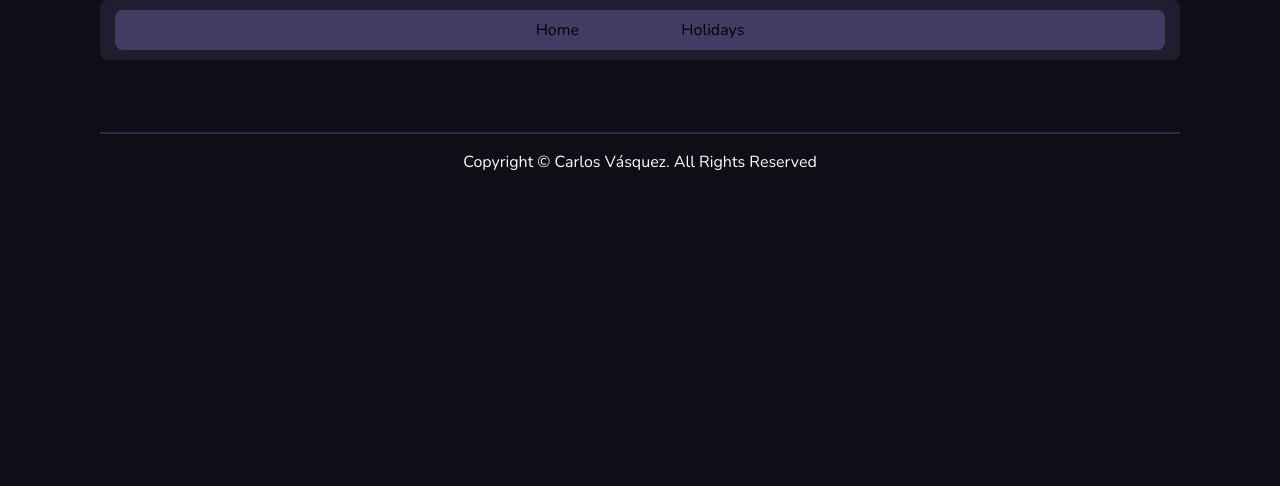
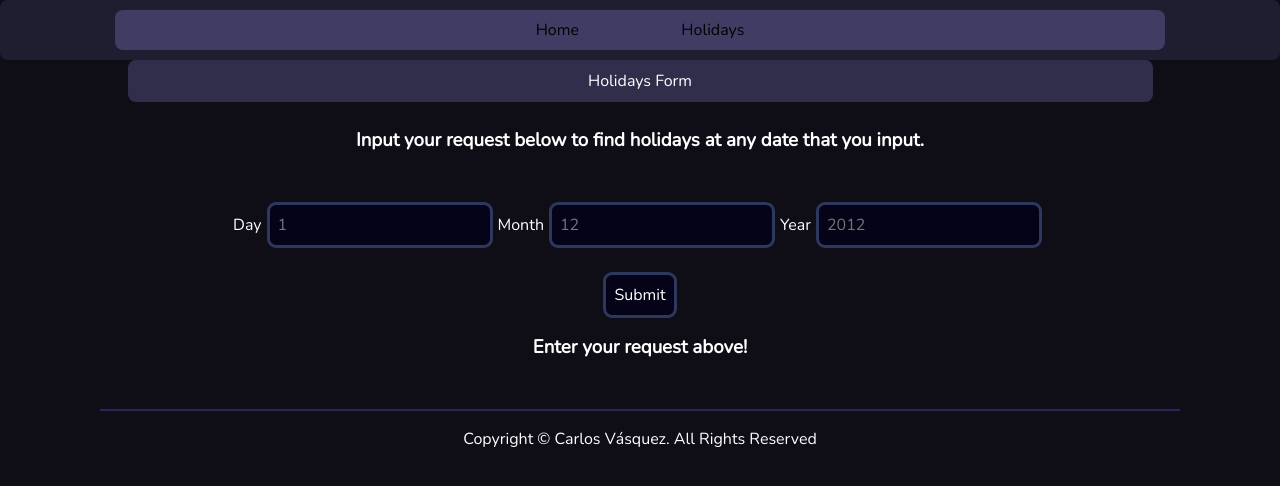
Before and after one commit to SilectMystic/SHC-App, a Vue app: page /#/holidays in a window 1280 px wide. Shown: the top 486 px of the page. Built offline with nearby package versions, Linux system fonts and the light colour scheme.

Commit message:
Updated css and js

```diff
--- a/src/App.vue
+++ b/src/App.vue
@@ -16,21 +16,20 @@ function showData() {
 }
 </script>
 
-<template>
+<template class="max">
 <div id="outerPad">
   <nav>
     <div class="navIn">
       <router-link to="/" class="navB">Home</router-link>
       &nbsp;
-      <router-link to="/form" class="navB">Holidays</router-link>
+      <router-link to="/holidays" class="navB">Holidays</router-link>
     </div>
   </nav>
 </div>
-<br>
 {{ data }}
 <router-view />
 <br><br>
-<hr>
+<hr class="max">
 <footer class="v-container">
   Copyright © Carlos Vásquez. All Rights Reserved
 </footer>
@@ -43,7 +42,6 @@ function showData() {
   color: white;
   font-family: 'Nunito', sans-serif;
   text-align: center;
-  max-width: 1080px;
   margin-left: auto;
   margin-right: auto;
   }
@@ -81,5 +79,11 @@ function showData() {
   }
   hr {
     border: 1px solid #2b2655;
-}
+  }
+  .max {
+    max-width: 1080px;
+    text-align: center;
+    margin-left: auto;
+    margin-right: auto;
+  }
 </style>
--- a/src/router/index.js
+++ b/src/router/index.js
@@ -19,7 +19,7 @@ const routes = [
       component: Days
    },
    {
-      path: '/form',
+      path: '/holidays',
       component: Form
    },
 ]
--- a/src/views/Form.vue
+++ b/src/views/Form.vue
@@ -9,14 +9,14 @@ async function fetchData() {
   let result = await fetch("https://holidays.abstractapi.com/v1/?api_key=1655f53d1cdd40048392782e5a54db11&country=US&year=" + year.value + "&month=" + month.value + "&day=" + day.value)
   let json = await result.json()
 
-  // let str = ""
-  // json.forEach((ob) => {
-  //   str = str + ob.name + "\n"
-  // })
+  let str = ""
+  json.forEach((ob) => {
+    str = str + ob.name + "," + "\n"
+  })
 
-  // console.log(str)
+  console.log(str)
 
-  data.value = json
+  data.value = str
 
 };
 
@@ -27,6 +27,10 @@ function submit() {
 </script>
 
 <template>
+<div class="pageTitle">
+  Holidays Form
+</div>
+<br>
 <h3>
   Input your request below to find holidays at any date that you input.
 </h3>
@@ -67,4 +71,12 @@ input:focus {
     border: rgb(34, 32, 32) 5px solid;
     cursor: pointer;
 }
+
+.pageTitle {
+    background-color: #312e4c;
+    padding: 9px;
+    border-radius: 8px;
+    max-width: 1025px;
+    margin: auto;
+}
 </style>
--- a/src/views/HomePage.vue
+++ b/src/views/HomePage.vue
@@ -1,10 +1,11 @@
-<template>
+<template class="max">
+<br>
 <img src="/SHC.png" id="logo" alt="">
 <h1>Welcome to the SHC</h1>
 <br>
 <h3>The app made to show you the holidays of any day that you search!</h3>
 <br>
-<hr>
+<hr class="max">
 <br>
 <h3 id="exam">Here is an example of how it works!</h3>
 <h5 id="link">You can press Submit if you wanna try it out!</h5>
@@ -17,11 +18,11 @@
   <label for="Year">Year</label>
   <input type="text" name="Year" value="2023" class="input">
   <br><br>
-  <router-link to="/form" class="input" style="text-decoration: none;"> Submit</router-link>
+  <router-link to="/holidays" class="input" style="text-decoration: none;"> Submit</router-link>
 
   <h3 style="margin-top: 15px;">
     <br>
-    <p>[ { "name": "Cinco de Mayo", "name_local": "", "language": "", "description": "", "country": "US", "location": "United States", "type": "Observance", "date": "05/05/2023", "date_year": "2023", "date_month": "05", "date_day": "05", "week_day": "Friday" }, { "name": "Kentucky Oaks", "name_local": "", "language": "", "description": "", "country": "US", "location": "United States", "type": "Sporting", "date": "05/05/2023", "date_year": "2023", "date_month": "05", "date_day": "05", "week_day": "Friday" } ]</p>
+    <p>Cinco de Mayo, Kentucky Oaks,</p>
   </h3>
 </div>
 </template>
@@ -45,4 +46,10 @@
     max-width: fit-content;
     border-radius: 8px;
 }
+.max {
+  max-width: 1080px;
+  text-align: center;
+  margin-left: auto;
+  margin-right: auto;
+}
 </style>
```
